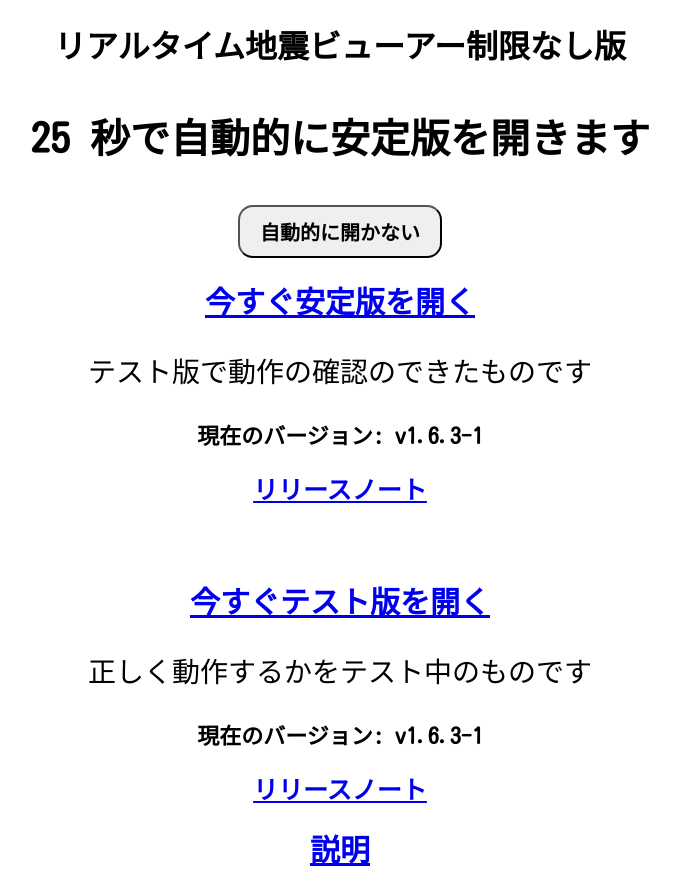
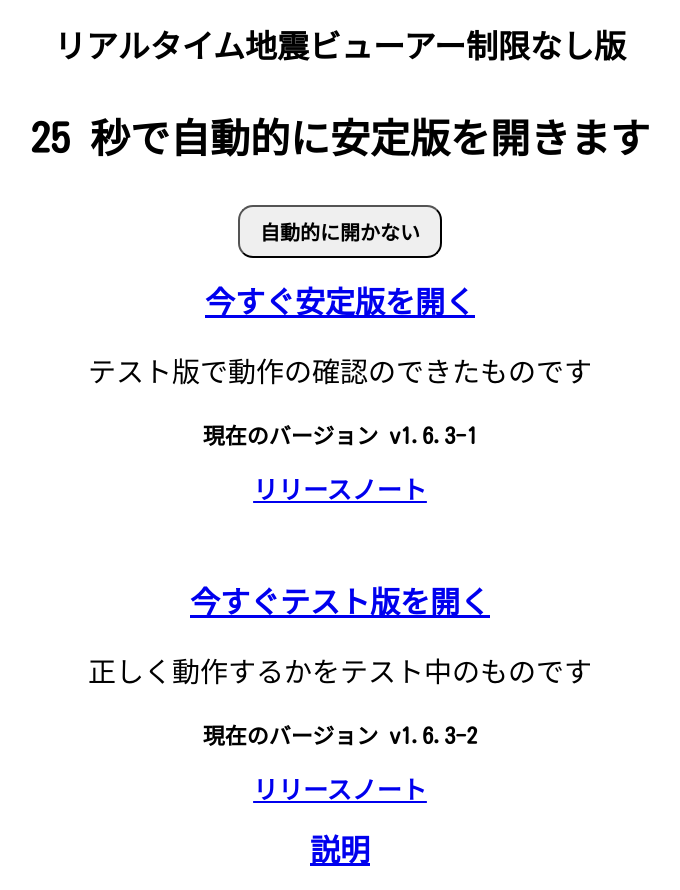
Before and after one commit to t0729/rzv-home, a plain HTML site: page index.html in a window 1280 px wide. Shown: the whole page, without its empty margins (300-980 px from the left). Drawn offline with Linux system fonts and the light colour scheme.

Commit message:
Update index.html

```diff
--- a/index.html
+++ b/index.html
@@ -44,14 +44,14 @@
         <button class="button" onclick="stopTimer()">自動的に開かない</button>
         <a href="#" onclick="redirect(event, 'https://stable.zisinn.f5.si/')" class="link">今すぐ安定版を開く</a>
         <p class="subtext">テスト版で動作の確認のできたものです</p>
-        <p class="current-version">現在のバージョン: v1.6.3-1</p>
+        <p class="current-version">現在のバージョン v1.6.3-1</p>
         <a href="#" onclick="toggleModal('releaseNotesStable')" class="slink">リリースノート</a>
     </section>
     <br><br>
     <section>
         <a href="#" onclick="redirect(event, 'https://test.zisinn.f5.si/')" class="link">今すぐテスト版を開く</a>
         <p class="subtext">正しく動作するかをテスト中のものです</p>
-        <p class="current-version">現在のバージョン: v1.6.3-1</p>
+        <p class="current-version">現在のバージョン v1.6.3-2</p>
         <a href="#" onclick="toggleModal('releaseNotesTest')" class="slink">リリースノート</a>
     </section>
     <a href="#" onclick="toggleModal('explanationModal')" class="link">説明</a>
@@ -67,11 +67,11 @@
     </div></div>
     <div id="releaseNotesStable" class="modal"><div class="modal-content">
         <span class="close" onclick="toggleModal('releaseNotesStable')">&times;</span>
-        <p class="explanation">v1.6.3-1: 1.6.3にアップデート</p>
+        <p class="explanation">v1.6.3-1<br>-1.6.3にアップデート</p>
     </div></div>
     <div id="releaseNotesTest" class="modal"><div class="modal-content">
         <span class="close" onclick="toggleModal('releaseNotesTest')">&times;</span>
-        <p class="explanation">v1.6.3-1: 地図上に震度が表示できなくなっていたものを修正</p>
+        <p class="explanation">v1.6.3-2<br>-地図上に震度が表示できなくなっていたものを修正</p>
     </div></div>
 </body>
 </html>
```
